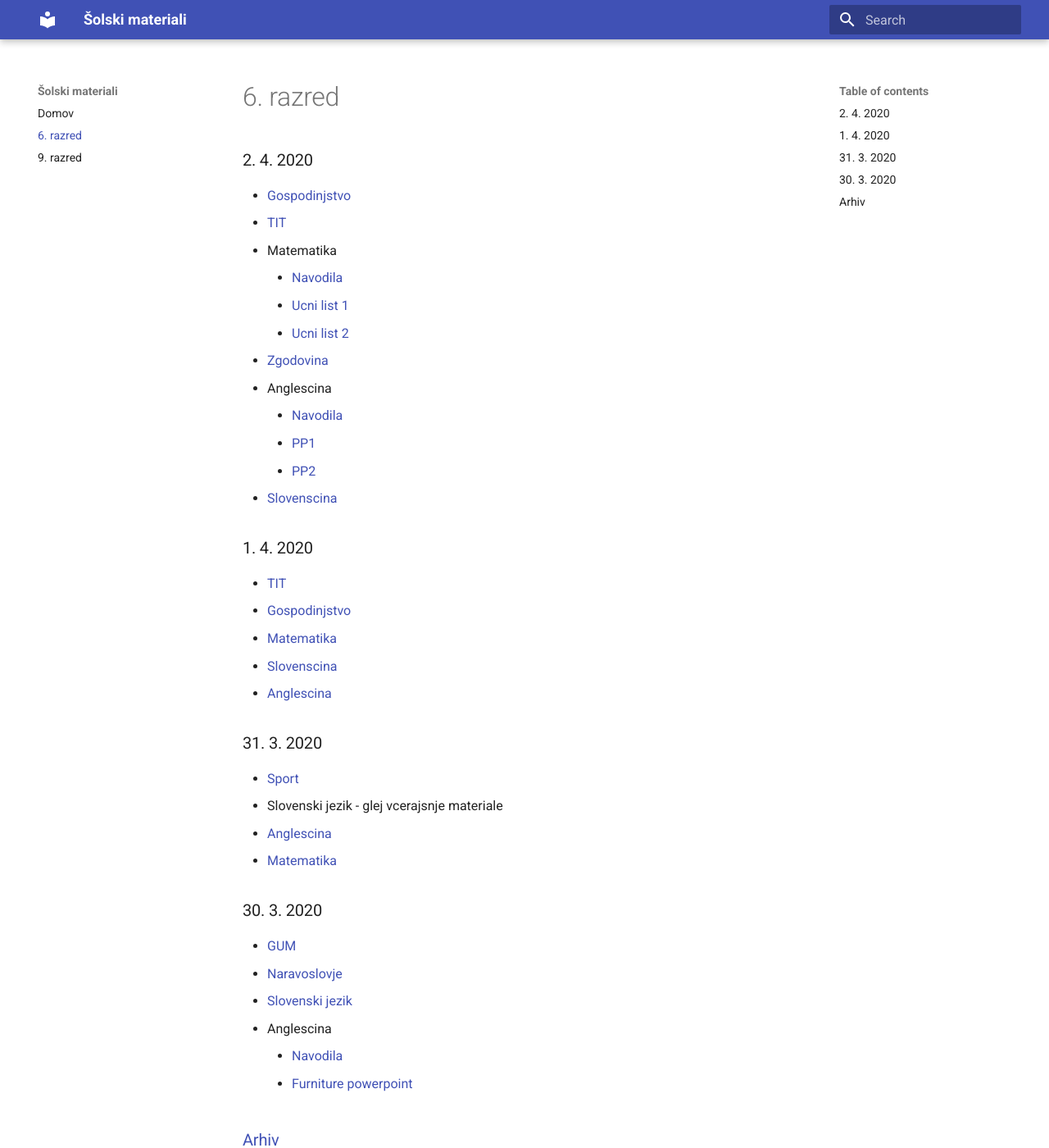
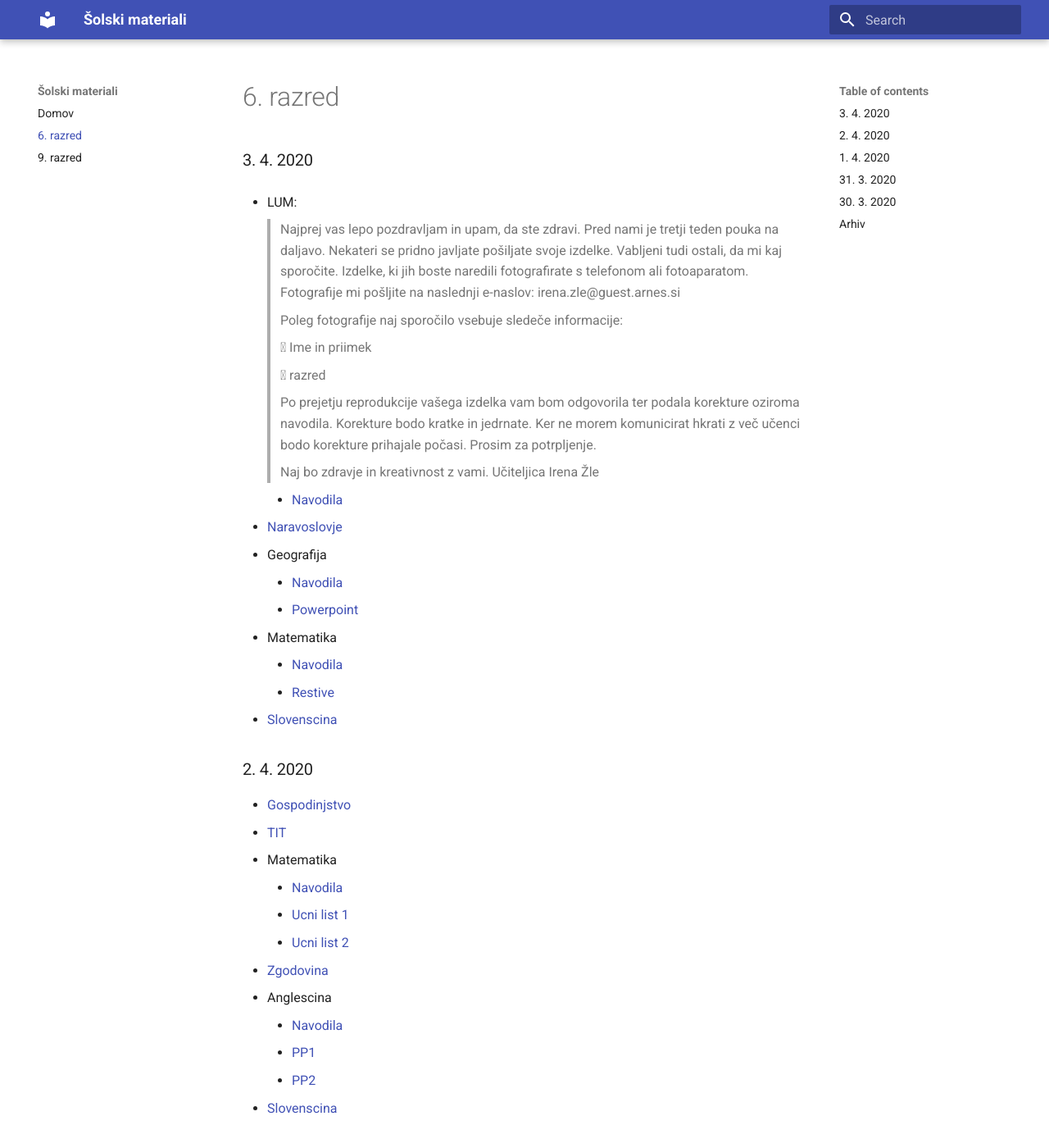
Before and after one commit to skyflyer/solski-materiali, an MkDocs documentation site: the page built from docs/6razred/index.md, in a window 1280 px wide and 1400 px high. Shown: the whole window at 82% size. Built offline with MkDocs 1.6.1 and Material for MkDocs 9.7.7, drawn with Linux system fonts in a browser that asks for light colours.

Commit message:
3. 4. 2020 - 6. razred

```diff
--- a/docs/6razred/index.md
+++ b/docs/6razred/index.md
@@ -2,6 +2,40 @@
 title: 6. razred
 summary: ucna snov za 6. razred
 ---
+
+### 3. 4. 2020
+
+* LUM:
+
+    >Najprej vas lepo pozdravljam in upam, da ste zdravi.
+    >Pred nami je tretji teden pouka na daljavo. Nekateri se pridno javljate pošiljate
+    >svoje izdelke. Vabljeni tudi ostali, da mi kaj sporočite.
+    >Izdelke, ki jih boste naredili fotografirate s telefonom ali fotoaparatom.
+    >Fotografije mi pošljite na naslednji e-naslov: irena.zle@guest.arnes.si
+    >
+    >Poleg fotografije naj sporočilo vsebuje sledeče informacije:
+    >
+    > Ime in priimek
+    >
+    > razred
+    >
+    >Po prejetju reprodukcije vašega izdelka vam bom odgovorila ter podala
+    >korekture oziroma navodila. Korekture bodo kratke in jedrnate. Ker ne morem
+    >komunicirat hkrati z več učenci bodo korekture prihajale počasi. Prosim za
+    >potrpljenje.
+    >
+    >Naj bo zdravje in kreativnost z vami. Učiteljica Irena Žle
+
+    * [Navodila](lum/2020-04-03-navodila.pdf)
+
+* [Naravoslovje](naravoslovje/2020-04-03-naravoslovje.pdf)
+* Geografija
+    * [Navodila](geografija/2020-04-03-geografija.pdf)
+    * [Powerpoint](geografija/2020-04-03-geografija-pp.pdf)
+* Matematika
+    * [Navodila](matematika/2020-04-03-matematika.pdf)
+    * [Restive](matematika/2020-04-03-matematika.jpg)
+* [Slovenscina](slovenscina/2020-04-03-slovenscina.pdf)
 
 ### 2. 4. 2020
 
```
Also changed, not shown: 7 other files.
